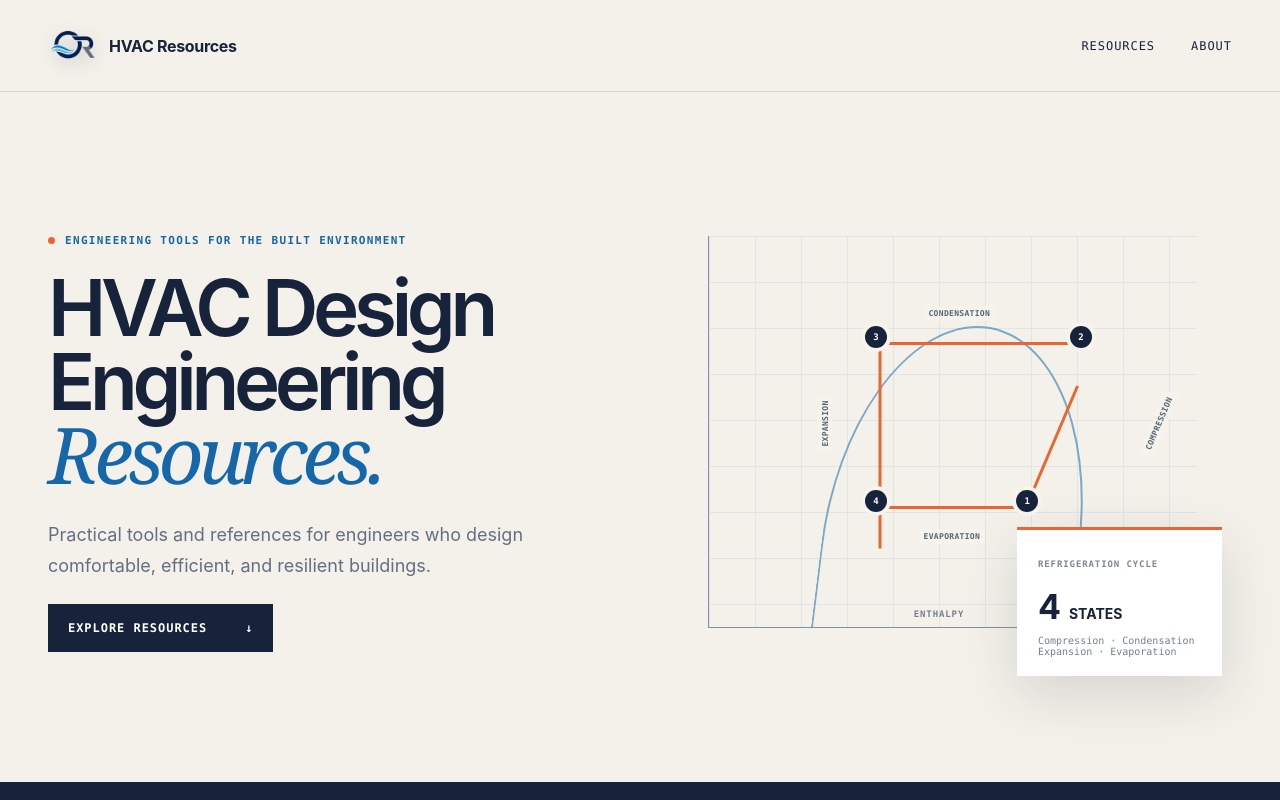
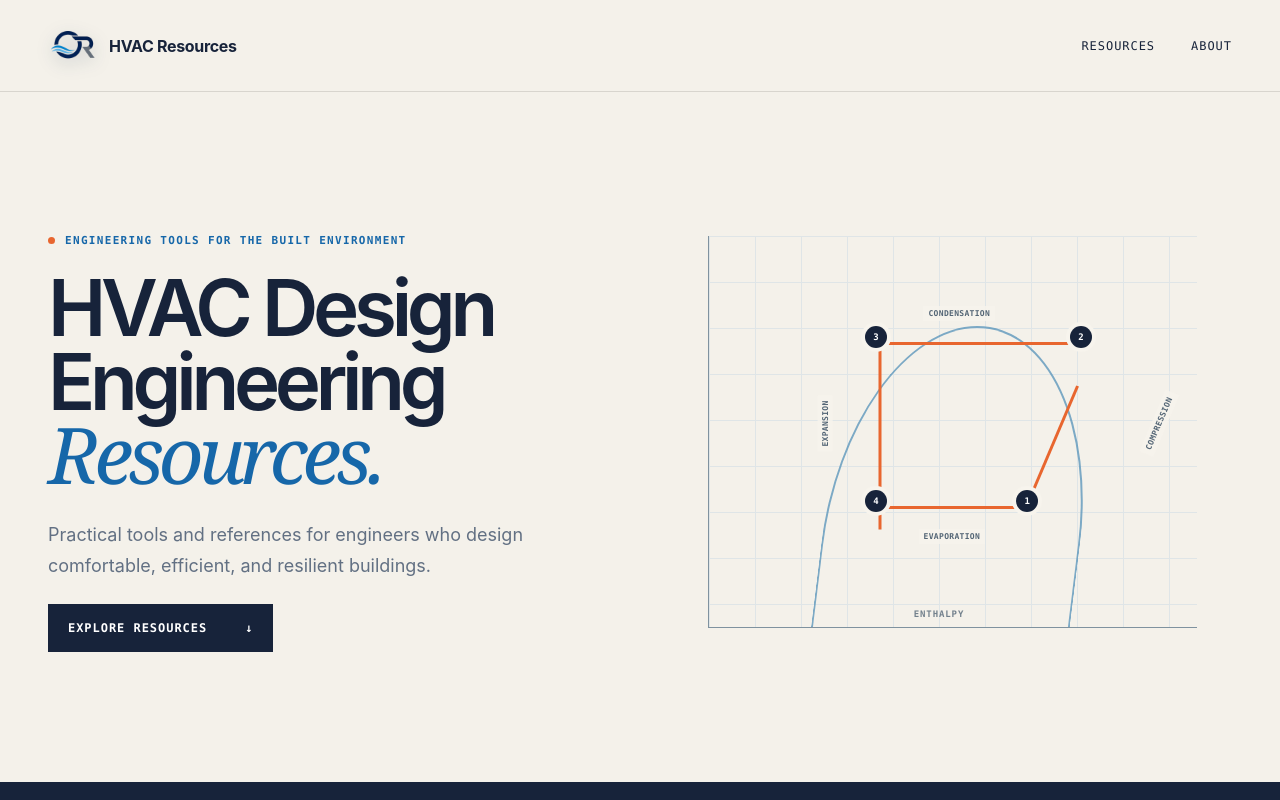
Before and after one commit to omarrojas-web/hvac-design-engineering-resources, a Next.js app: page / in a window 1280 px wide. Shown: the top 800 px of the page. Built offline with nearby package versions, Linux system fonts and the light colour scheme.

Commit message:
Refine refrigeration cycle graphic

```diff
--- a/app/globals.css
+++ b/app/globals.css
@@ -45,7 +45,7 @@ h1 em,h2 em { color:var(--blue); font-family:Georgia, serif; font-weight:400; }
 .phChart { position:relative; width:100%; aspect-ratio:1.55; min-height:270px; border-left:1px solid #7f929f; border-bottom:1px solid #7f929f; background-image:linear-gradient(#dfe5e7 1px,transparent 1px),linear-gradient(90deg,#dfe5e7 1px,transparent 1px);background-size:46px 46px;overflow:hidden }
 .phAxis { position:absolute; font:600 9px var(--font-geist-mono); letter-spacing:.1em; color:#73818d; text-transform:uppercase; }.phPressure{left:-34px;top:45%;transform:rotate(-90deg)}.phEnthalpy{left:42%;bottom:8px}
 .phDome { position:absolute; left:23%; bottom:-35%; width:53%; height:112%; border:2px solid #4e8eb7; border-bottom:0; border-radius:50% 50% 0 0; transform:skewX(-7deg); opacity:.72 }
-.cycleLine { position:absolute; height:3px; background:var(--orange); transform-origin:left center; z-index:2 }.compression{left:65%;top:69%;width:27%;transform:rotate(-67deg)}.condensation{left:35%;top:27%;width:40%}.expansion{left:35%;top:27%;width:42%;transform:rotate(90deg)}.evaporation{left:35%;top:69%;width:30%}
+.cycleLine { position:absolute; height:3px; background:var(--orange); transform-origin:left center; z-index:2 }.compression{left:65%;top:69%;width:27%;transform:rotate(-67deg)}.condensation{left:35%;top:27%;width:40%}.expansion{left:35%;top:27%;width:38%;transform:rotate(90deg)}.evaporation{left:35%;top:69%;width:30%}
 .cyclePoint { position:absolute; z-index:3; width:22px;height:22px;border-radius:50%;display:grid;place-items:center;background:var(--ink);color:#fff;font:700 9px var(--font-geist-mono);font-style:normal;box-shadow:0 0 0 4px #f7f4ed }.pointOne{left:63%;top:65%}.pointTwo{left:74%;top:23%}.pointThree{left:32%;top:23%}.pointFour{left:32%;top:65%}
 .cycleLabel { position:absolute; z-index:3; padding:3px 5px; background:#f7f4edd9; color:#536575; font:600 8px var(--font-geist-mono); letter-spacing:.04em; text-transform:uppercase }.labelCompression{right:1%;top:46%;transform:rotate(-67deg)}.labelCondensation{left:44%;top:18%}.labelExpansion{left:18%;top:46%;transform:rotate(-90deg)}.labelEvaporation{left:43%;top:75%}
 .cardCopy { border-left:1px solid var(--line); padding:56px 54px; display:flex; flex-direction:column; align-items:flex-start; }.status{font:600 10px var(--font-geist-mono);letter-spacing:.1em;text-transform:uppercase;color:var(--blue);display:flex;align-items:center;gap:8px}.status span{width:7px;height:7px;border-radius:50%;background:#31a46c}.cardCopy h3{font-size:38px;line-height:1.05;letter-spacing:-.045em;margin:24px 0}.cardCopy>p:not(.status){color:#637184;line-height:1.65;font-size:15px}.launch{margin-top:auto;display:flex;gap:14px;border-bottom:1px solid var(--ink);padding-bottom:5px;font:650 11px var(--font-geist-mono);letter-spacing:.08em;text-transform:uppercase}
--- a/app/page.tsx
+++ b/app/page.tsx
@@ -56,11 +56,6 @@ export default function Home() {
 
         <div className="heroGraphic phHero" role="img" aria-label="Basic pressure-enthalpy chart showing a four-stage refrigeration cycle">
           <PressureEnthalpyChart />
-          <div className="metricCard">
-            <small>REFRIGERATION CYCLE</small>
-            <strong>4 <span>STATES</span></strong>
-            <p>Compression · Condensation<br />Expansion · Evaporation</p>
-          </div>
         </div>
       </section>
 
```
